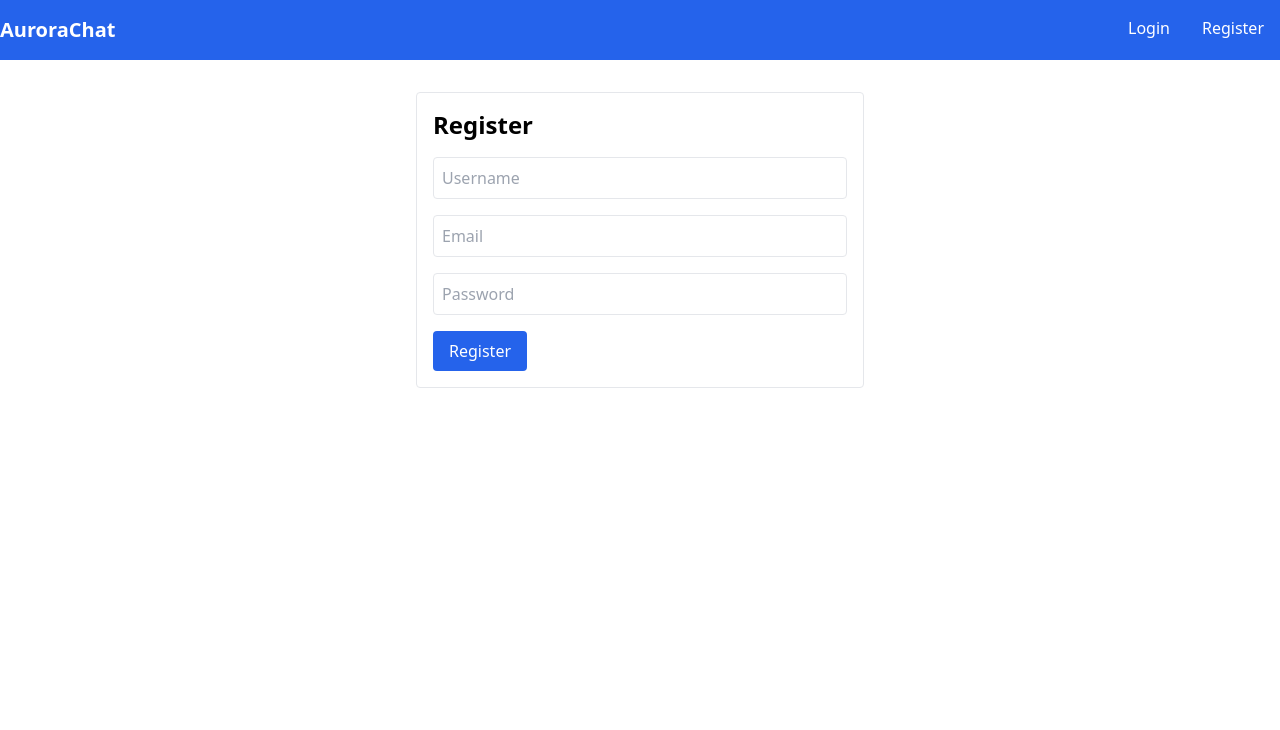
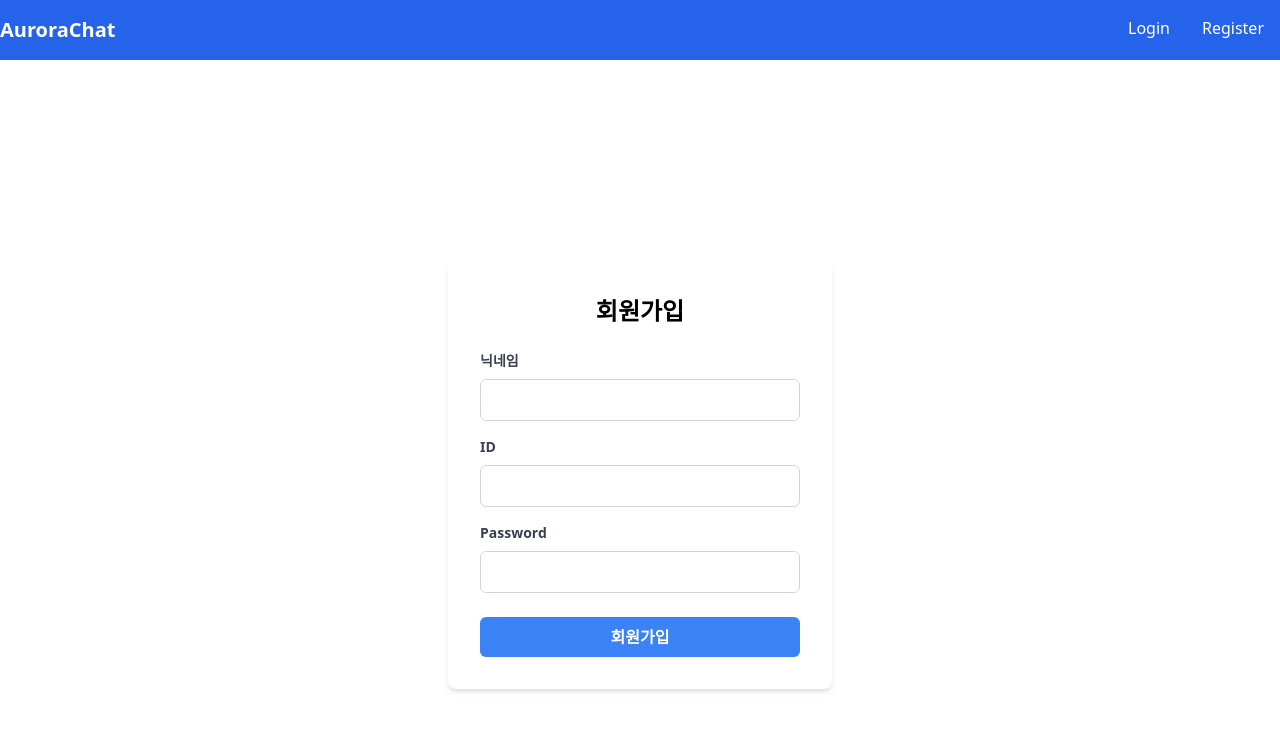
Before and after one commit to Jung-HyeonSu/AuroraChat, a React (Vite) app in the folder frontend/: page /register in a window 1280 px wide. Shown: the top 730 px of the page. Built offline with nearby package versions, Linux system fonts and the light colour scheme; no server answers.

Commit message:
[Front] 회원가입 css 수정

```diff
--- a/frontend/src/pages/auth/Register.tsx
+++ b/frontend/src/pages/auth/Register.tsx
@@ -1,43 +1,109 @@
 import { useState } from "react";
+import axiosInstance from "../../api/axiosInstance";
 
 function Register() {
     const [username, setUsername] = useState("");
+    const [nickname, setNickname] = useState("");
     const [password, setPassword] = useState("");
-    const [email, setEmail] = useState("");
+    const [error, setError] = useState<string | null>(null);
+    const [success, setSuccess] = useState<string | null>(null);
 
-    const handleRegister = (e: React.FormEvent) => {
+    const handleRegister = async (e: React.FormEvent) => {
         e.preventDefault();
-        alert(`Registered as ${username}`);
+        setError(null);
+        setSuccess(null);
+
+        try {
+            const response = await axiosInstance.post("/api/users/register", {
+                username,
+                password,
+                nickname,
+            });
+
+            if (response.status === 200 || response.status === 201) {
+                setSuccess("회원가입이 완료되었습니다!");
+                setUsername("");
+                setPassword("");
+                setNickname("");
+            } else {
+                setError("회원가입에 실패했습니다.");
+            }
+        } catch (err: any) {
+            if (err.response && err.response.data && err.response.data.message) {
+                setError(err.response.data.message);
+            } else {
+                setError("서버 요청에 실패했습니다.");
+            }
+        }
     };
 
     return (
-        <form onSubmit={handleRegister} className="max-w-md mx-auto mt-8 p-4 border rounded">
-            <h2 className="text-2xl font-bold mb-4">Register</h2>
+        <div className="w-full h-screen flex items-center justify-center">
+            <div className="bg-white p-8 rounded-lg shadow-md w-96">
+                <h2 className="text-2xl font-semibold mb-6 text-center">회원가입</h2>
+                <form id="registerForm" onSubmit={handleRegister}>
+                    <div className="mb-4">
+                        <label htmlFor="nickname" className="block text-gray-700 text-sm font-bold mb-2">
+                            닉네임
+                        </label>
                         <input
                             type="text"
-                placeholder="Username"
+                            id="nickname"
+                            name="nickname"
+                            className="w-full px-3 py-2 border border-gray-300 rounded-md focus:outline-none focus:ring focus:border-blue-300"
+                            required
+                            value={nickname}
+                            onChange={e => setNickname(e.target.value)}
+                            autoComplete="nickname"
+                        />
+                    </div>
+                    <div className="mb-4">
+                        <label htmlFor="username" className="block text-gray-700 text-sm font-bold mb-2">
+                            ID
+                        </label>
+                        <input
+                            type="text"
+                            id="username"
+                            name="username"
+                            className="w-full px-3 py-2 border border-gray-300 rounded-md focus:outline-none focus:ring focus:border-blue-300"
+                            required
                             value={username}
-                onChange={(e) => setUsername(e.target.value)}
-                className="w-full mb-4 p-2 border rounded"
+                            onChange={e => setUsername(e.target.value)}
+                            autoComplete="username"
                         />
-            <input
-                type="email"
-                placeholder="Email"
-                value={email}
-                onChange={(e) => setEmail(e.target.value)}
-                className="w-full mb-4 p-2 border rounded"
-            />
+                    </div>
+                    <div className="mb-6">
+                        <label htmlFor="password" className="block text-gray-700 text-sm font-bold mb-2">
+                            Password
+                        </label>
                         <input
                             type="password"
-                placeholder="Password"
+                            id="password"
+                            name="password"
+                            className="w-full px-3 py-2 border border-gray-300 rounded-md focus:outline-none focus:ring focus:border-blue-300"
+                            required
                             value={password}
-                onChange={(e) => setPassword(e.target.value)}
-                className="w-full mb-4 p-2 border rounded"
+                            onChange={e => setPassword(e.target.value)}
+                            autoComplete="new-password"
                         />
-            <button type="submit" className="bg-blue-600 text-white px-4 py-2 rounded">
-                Register
+                    </div>
+                    {error && (
+                        <div className="mb-4 text-red-500 text-sm text-center">{error}</div>
+                    )}
+                    {success && (
+                        <div className="mb-4 text-green-600 text-sm text-center">{success}</div>
+                    )}
+                    <div>
+                        <button
+                            type="submit"
+                            className="w-full bg-blue-500 text-white font-bold py-2 px-4 rounded-md hover:bg-blue-600 focus:outline-none focus:shadow-outline"
+                        >
+                            회원가입
                         </button>
+                    </div>
                 </form>
+            </div>
+        </div>
     );
 }
 
```
Lines whose indentation alone changed are shown as unchanged.
